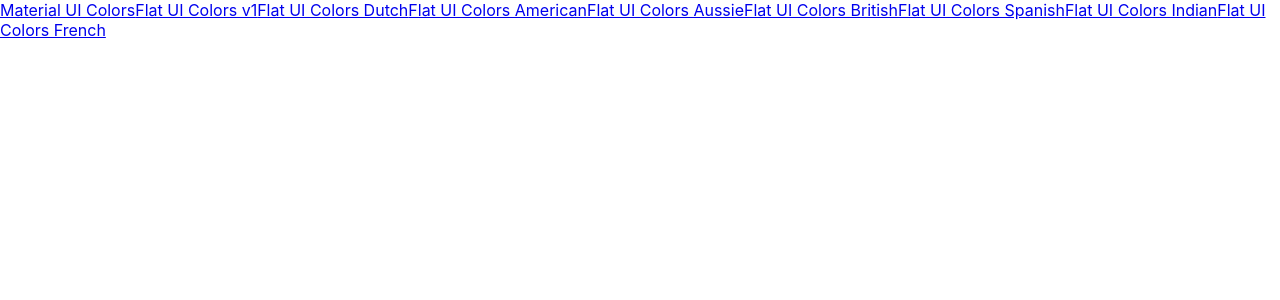
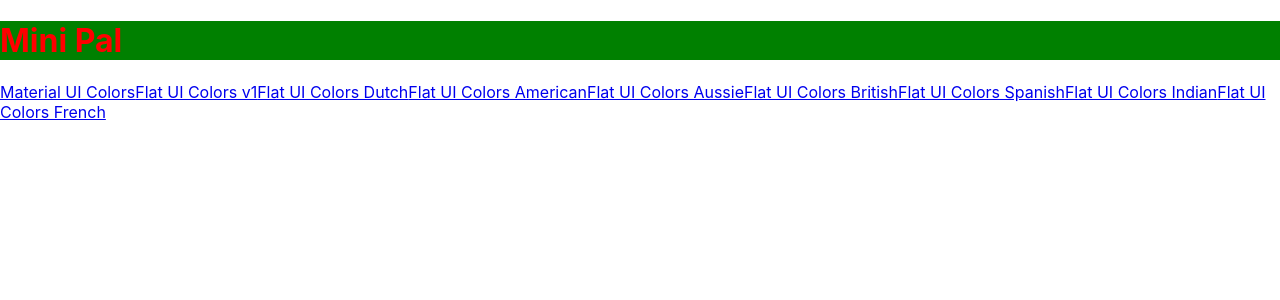
Before and after one commit to rguichette/colotPal, a React (Create React App) app: page / in a window 1280 px wide. Shown: the top 300 px of the page. Built offline with nearby package versions, Linux system fonts and the light colour scheme.

Commit message:
added miniPal

```diff
--- a/package.json
+++ b/package.json
@@ -3,6 +3,8 @@
   "version": "0.1.0",
   "private": true,
   "dependencies": {
+    "@material-ui/core": "^4.9.7",
+    "@material-ui/icons": "^4.9.1",
     "@testing-library/jest-dom": "^4.2.4",
     "@testing-library/react": "^9.4.0",
     "@testing-library/user-event": "^7.2.1",
@@ -11,6 +13,7 @@
     "react": "^16.12.0",
     "react-copy-to-clipboard": "^5.0.2",
     "react-dom": "^16.12.0",
+    "react-router-dom": "^5.1.2",
     "react-scripts": "3.4.0"
   },
   "scripts": {
--- /dev/null
+++ b/src/MiniPalette.js
@@ -0,0 +1,28 @@
+import React from 'react'
+import {withStyles} from "@material-ui/styles"
+
+
+const styles = {
+    main:{
+backgroundColor:"green",
+"& h1":{
+    color: "red"
+}
+    }
+
+}
+
+function MiniPalette(props){
+    return (
+        <div className={props.classes.main}>
+
+
+            <h1>Mini Pal </h1>
+        </div>
+
+
+
+        )
+}
+
+export default withStyles(styles)(MiniPalette)
--- a/src/PaletteList.js
+++ b/src/PaletteList.js
@@ -1,5 +1,6 @@
 import React, { Component } from 'react'
 import {Link} from 'react-router-dom'
+import MiniPalette from './MiniPalette'
 
 export default class PaletteList extends Component {
     render() {
@@ -7,6 +8,7 @@
 
         return (
             <div>
+                <MiniPalette/>
                {this.props.palettes.map((pal)=>{
                    console.log(pal.paletteName);
                return <Link to={`/palette/${pal.id}`}>{pal.paletteName}</Link>
```
Also changed, not shown: 1 other file (tests, documents, lock files or other folders).
